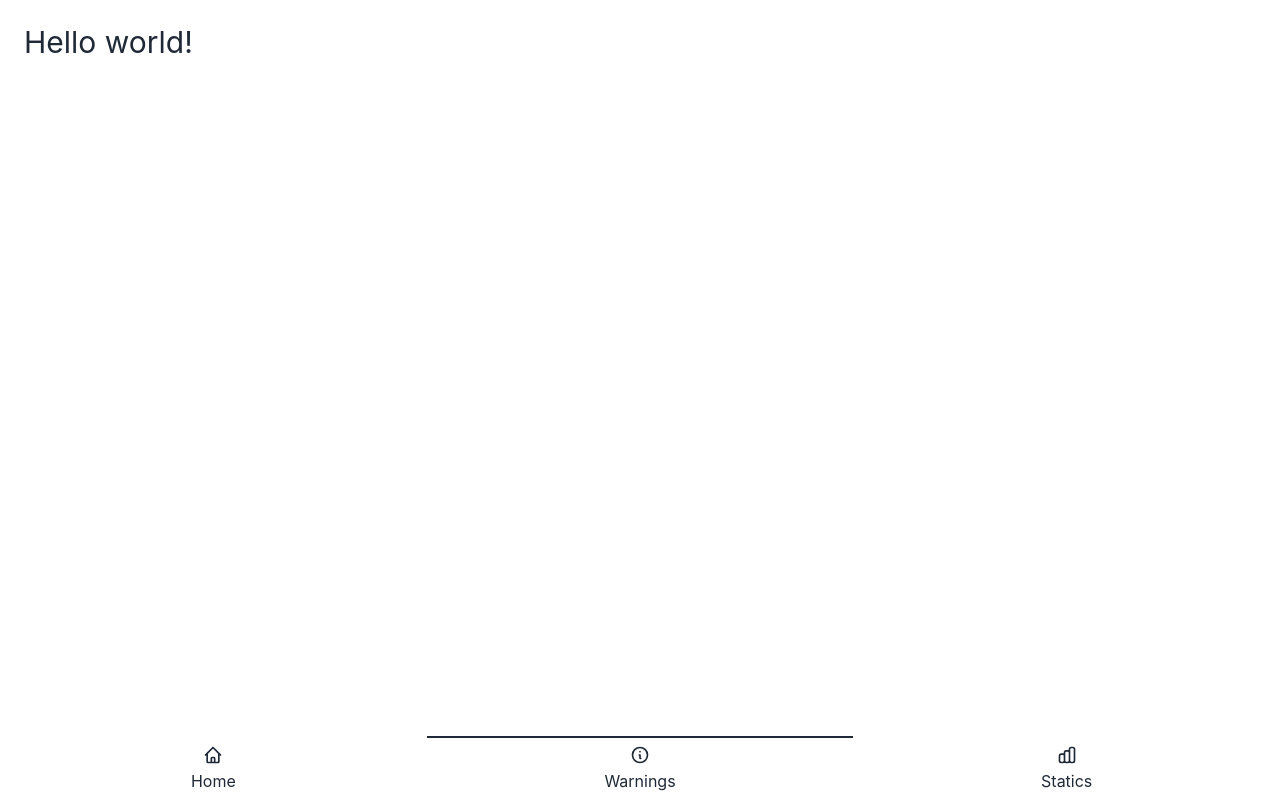
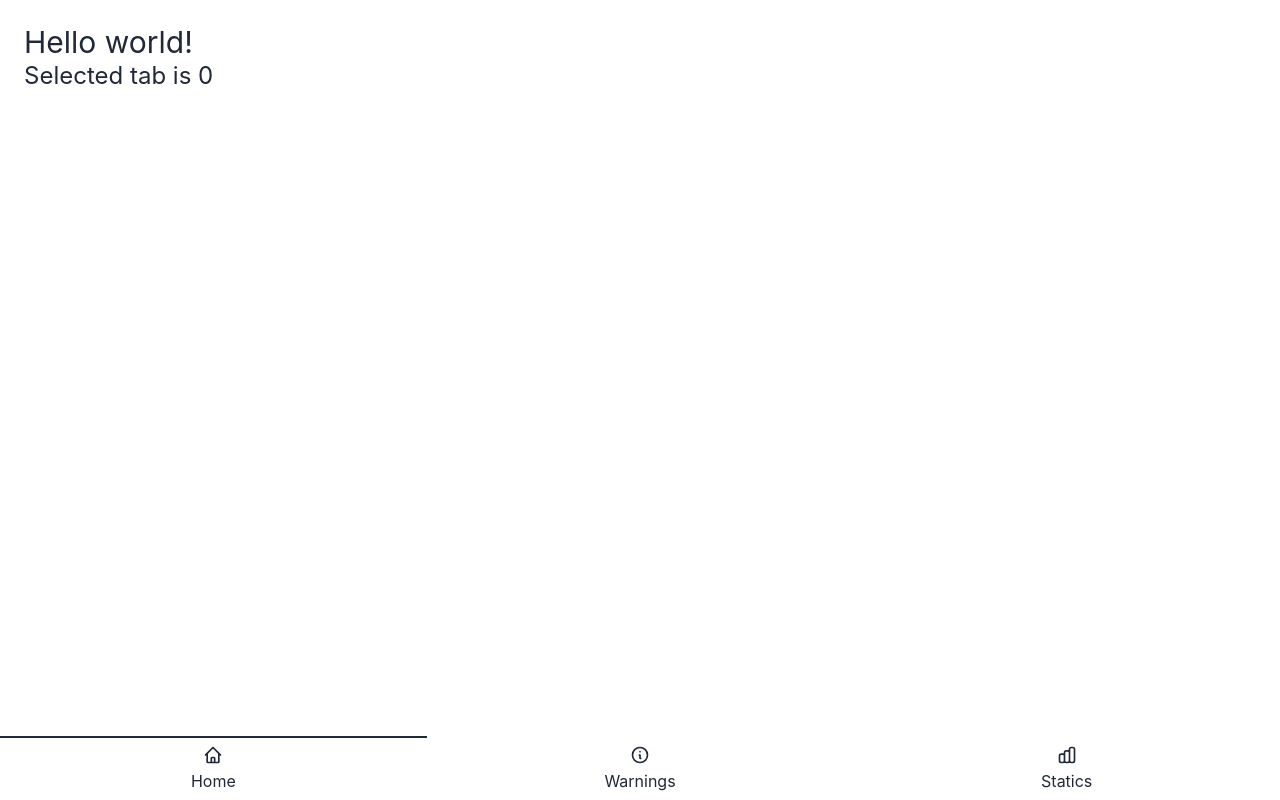
Before and after one commit to jadru/qr-kiosk, a React (Vite) app in the folder apps/frontend/: page / in a window 1280 px wide. Built offline with nearby package versions, Linux system fonts and the light colour scheme.

Commit message:
feat: Recoil set & tab activate setup

```diff
--- a/apps/frontend/src/components/GlobalLayout/NavBar.tsx
+++ b/apps/frontend/src/components/GlobalLayout/NavBar.tsx
@@ -1,6 +1,12 @@
-export const NavBar = () => (
+import { tabAtom } from '@src/states/atom';
+import { useRecoilState } from 'recoil';
+
+export const NavBar = () => {
+  const [tab, setTab] = useRecoilState(tabAtom);
+
+  return (
     <div className="btm-nav">
-    <button>
+      <button className={`${tab === 0 && 'active'}`} onClick={() => setTab(0)}>
         <svg
           xmlns="http://www.w3.org/2000/svg"
           className="h-5 w-5"
@@ -17,7 +23,7 @@ export const NavBar = () => (
         </svg>
         <span className="btm-nav-label">Home</span>
       </button>
-    <button className="active">
+      <button className={`${tab === 1 && 'active'}`} onClick={() => setTab(1)}>
         <svg
           xmlns="http://www.w3.org/2000/svg"
           className="h-5 w-5"
@@ -34,7 +40,7 @@ export const NavBar = () => (
         </svg>
         <span className="btm-nav-label">Warnings</span>
       </button>
-    <button>
+      <button className={`${tab === 2 && 'active'}`} onClick={() => setTab(2)}>
         <svg
           xmlns="http://www.w3.org/2000/svg"
           className="h-5 w-5"
@@ -53,3 +59,4 @@ export const NavBar = () => (
       </button>
     </div>
   );
+};
--- a/apps/frontend/src/components/GlobalLayout/index.tsx
+++ b/apps/frontend/src/components/GlobalLayout/index.tsx
@@ -1,7 +1,13 @@
+import { tabAtom } from '@src/states/atom';
+import { useRecoilValue } from 'recoil';
 import { NavBar } from './NavBar';
-export const GlobalLayout = () => (
-  <div className="w-full h-full p-6">
-    <p className="text-3xl">Hello world!</p>
-    <NavBar />
-  </div>
-);
+export const GlobalLayout = () => {
+  const tab = useRecoilValue(tabAtom);
+  return (
+    <div className="w-full h-full p-6">
+      <p className="text-3xl">Hello world!</p>
+      <p className="text-2xl">Selected tab is {tab}</p>
+      <NavBar />
+    </div>
+  );
+};
--- a/apps/frontend/src/main.tsx
+++ b/apps/frontend/src/main.tsx
@@ -1,10 +1,13 @@
-import React from "react";
-import ReactDOM from "react-dom/client";
-import App from "./App";
-import "./styles/global.css";
+import React from 'react';
+import ReactDOM from 'react-dom/client';
+import { RecoilRoot } from 'recoil';
+import App from './App';
+import './styles/global.css';
 
-ReactDOM.createRoot(document.getElementById("root") as HTMLElement).render(
+ReactDOM.createRoot(document.getElementById('root') as HTMLElement).render(
   <React.StrictMode>
-    <App />
+    <RecoilRoot>
+      <App />
+    </RecoilRoot>
   </React.StrictMode>,
 );
--- a/apps/frontend/src/states/atom.ts
+++ b/apps/frontend/src/states/atom.ts
@@ -1,13 +1,18 @@
-import { atom } from "recoil";
+import { atom } from 'recoil';
 
 const loginAtom = atom({
-  key: "loginAtom",
-  default: { username: "unknown", password: "unknown" },
+  key: 'loginAtom',
+  default: { username: 'unknown', password: 'unknown' },
 });
 
 const tokenAtom = atom({
-  key: "tokenAtom",
-  default: "a",
+  key: 'tokenAtom',
+  default: 'a',
 });
 
-export { loginAtom, tokenAtom };
+const tabAtom = atom({
+  key: 'tabAtom',
+  default: 0,
+});
+
+export { loginAtom, tokenAtom, tabAtom };
--- a/apps/frontend/tailwind.config.cjs
+++ b/apps/frontend/tailwind.config.cjs
@@ -14,4 +14,7 @@ module.exports = {
     },
   },
   plugins: [require('daisyui')],
+  daisyui: {
+    darkTheme: 'corporate',
+  },
 };
```
Lines whose indentation alone changed are shown as unchanged.
